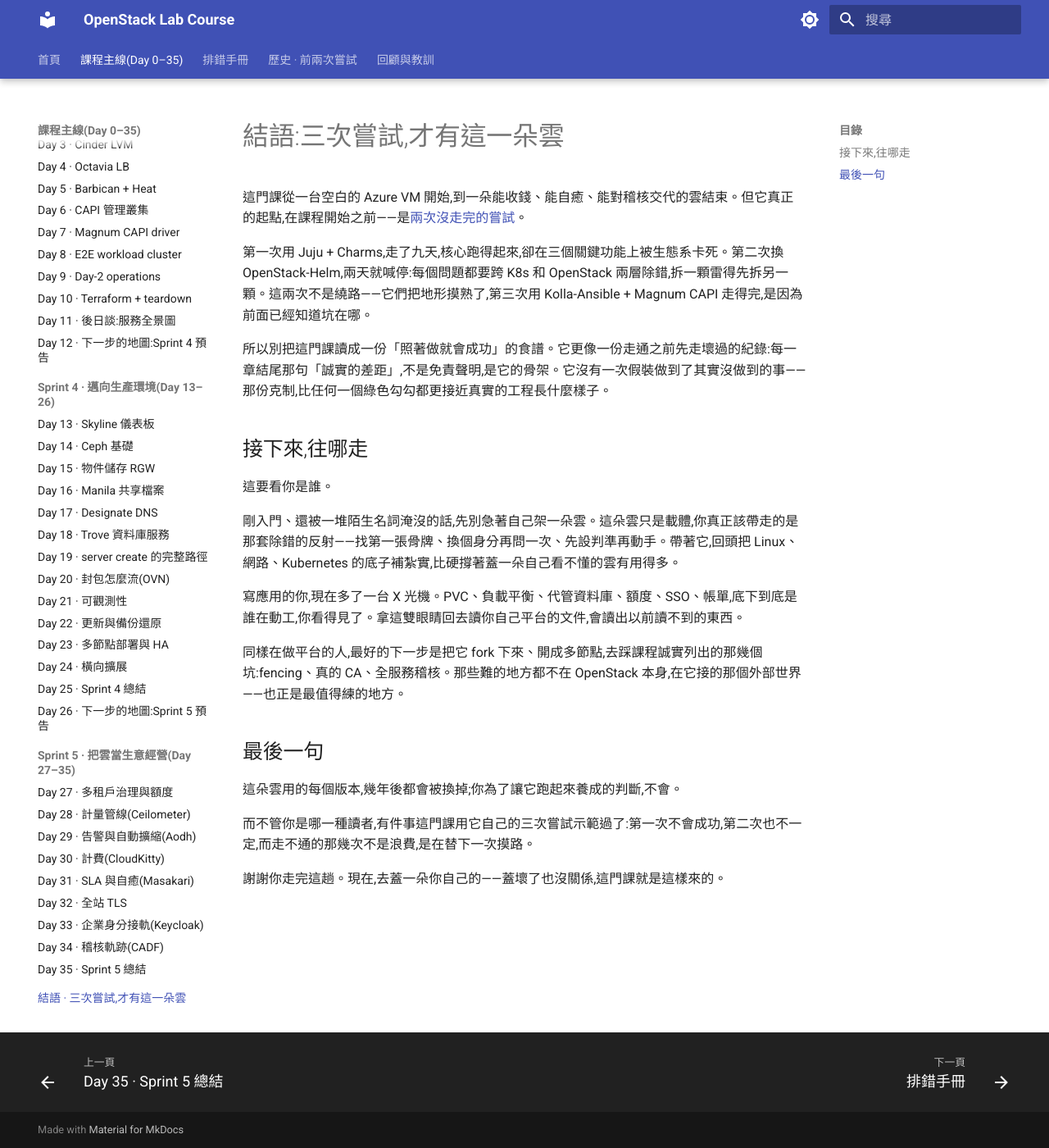
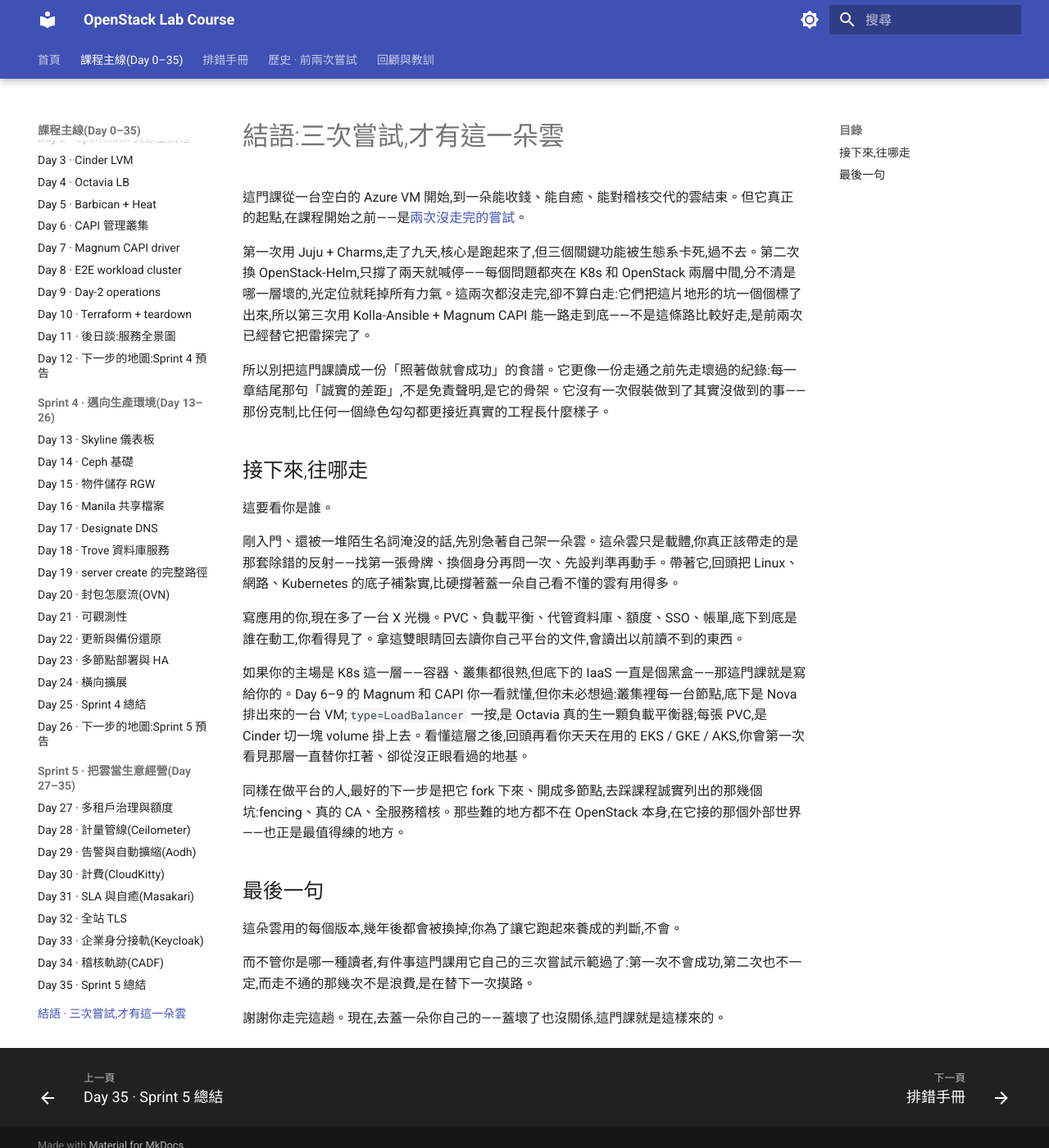
Before and after one commit to DeepWaveLab/OpenStackPracticing, an MkDocs documentation site: the page built from docs/runbook/epilogue.md, in a window 1280 px wide and 1400 px high. Shown: the whole window at 82% size. Built offline with MkDocs 1.6.1 and Material for MkDocs 9.7.7, drawn with Linux system fonts in a browser that asks for light colours.

Commit message:
docs: refine epilogue wording and add K8s-native reader path

```diff
--- a/docs/runbook/epilogue.md
+++ b/docs/runbook/epilogue.md
@@ -2,7 +2,7 @@
 
 這門課從一台空白的 Azure VM 開始,到一朵能收錢、能自癒、能對稽核交代的雲結束。但它真正的起點,在課程開始之前——是[兩次沒走完的嘗試](../previous-attempts.md)。
 
-第一次用 Juju + Charms,走了九天,核心跑得起來,卻在三個關鍵功能上被生態系卡死。第二次換 OpenStack-Helm,兩天就喊停:每個問題都要跨 K8s 和 OpenStack 兩層除錯,拆一顆雷得先拆另一顆。這兩次不是繞路——它們把地形摸熟了,第三次用 Kolla-Ansible + Magnum CAPI 走得完,是因為前面已經知道坑在哪。
+第一次用 Juju + Charms,走了九天,核心是跑起來了,但三個關鍵功能被生態系卡死,過不去。第二次換 OpenStack-Helm,只撐了兩天就喊停——每個問題都夾在 K8s 和 OpenStack 兩層中間,分不清是哪一層壞的,光定位就耗掉所有力氣。這兩次都沒走完,卻不算白走:它們把這片地形的坑一個個標了出來,所以第三次用 Kolla-Ansible + Magnum CAPI 能一路走到底——不是這條路比較好走,是前兩次已經替它把雷探完了。
 
 所以別把這門課讀成一份「照著做就會成功」的食譜。它更像一份走通之前先走壞過的紀錄:每一章結尾那句「誠實的差距」,不是免責聲明,是它的骨架。它沒有一次假裝做到了其實沒做到的事——那份克制,比任何一個綠色勾勾都更接近真實的工程長什麼樣子。
 
@@ -14,6 +14,8 @@
 
 寫應用的你,現在多了一台 X 光機。PVC、負載平衡、代管資料庫、額度、SSO、帳單,底下到底是誰在動工,你看得見了。拿這雙眼睛回去讀你自己平台的文件,會讀出以前讀不到的東西。
 
+如果你的主場是 K8s 這一層——容器、叢集都很熟,但底下的 IaaS 一直是個黑盒——那這門課就是寫給你的。Day 6–9 的 Magnum 和 CAPI 你一看就懂,但你未必想過:叢集裡每一台節點,底下是 Nova 排出來的一台 VM;`type=LoadBalancer` 一按,是 Octavia 真的生一顆負載平衡器;每張 PVC,是 Cinder 切一塊 volume 掛上去。看懂這層之後,回頭再看你天天在用的 EKS / GKE / AKS,你會第一次看見那層一直替你扛著、卻從沒正眼看過的地基。
+
 同樣在做平台的人,最好的下一步是把它 fork 下來、開成多節點,去踩課程誠實列出的那幾個坑:fencing、真的 CA、全服務稽核。那些難的地方都不在 OpenStack 本身,在它接的那個外部世界——也正是最值得練的地方。
 
 ## 最後一句
```
